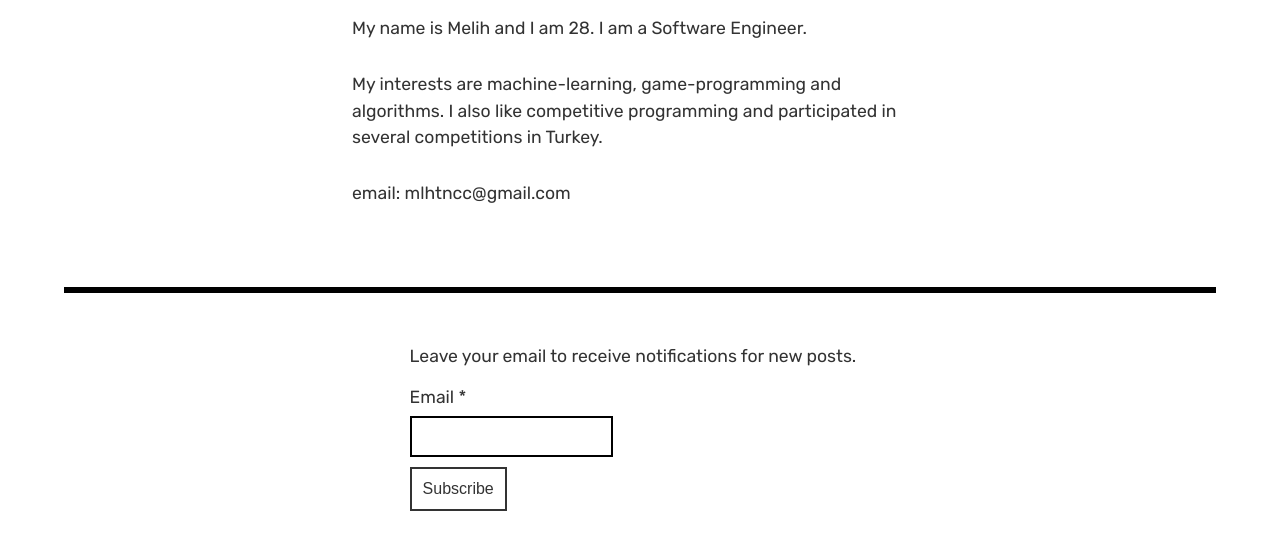
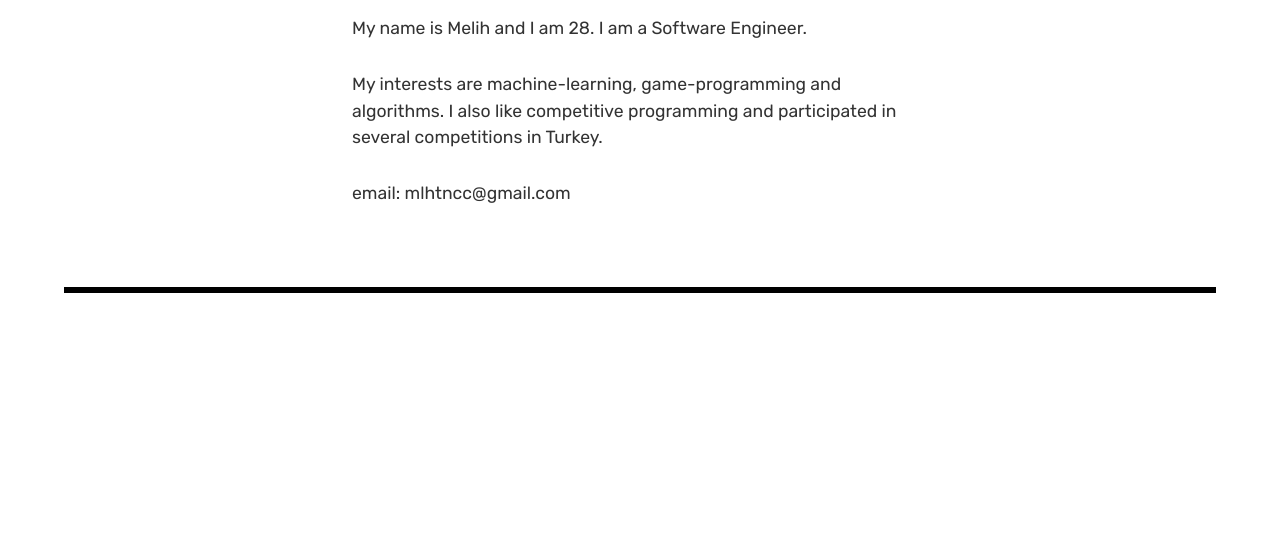
Before and after one commit to mlhtnc/mlhtnc.github.io, a plain HTML site: page about-me.html in a window 1280 px wide. Shown: the part 348-898 px from the top of the page. After the commit the page ends 800 px from the top, so only its background shows below. Drawn offline with Linux system fonts and the light colour scheme.

Commit message:
Update about-me.html

```diff
--- a/about-me.html
+++ b/about-me.html
@@ -74,21 +74,5 @@
         </p>
       </div>
     </section>
-
-    <!-- subscribe start-->
-    <section>
-      <form id="subscribe-form">
-        <div class="subscribe-caption">
-          <p>Leave your email to receive notifications for new posts.</p>
-        </div>
-        <div class="subscribe-content">
-          <label class="email-label">Email * </label>
-          <input type="email" name="email" value="">
-          <input class="btn subscribe-btn" type="button" name="subscribe-email"
-            value="Subscribe">
-        </div>
-      </form>
-    </section>
-    <!-- subscribe end -->
   </body>
 </html>
```
